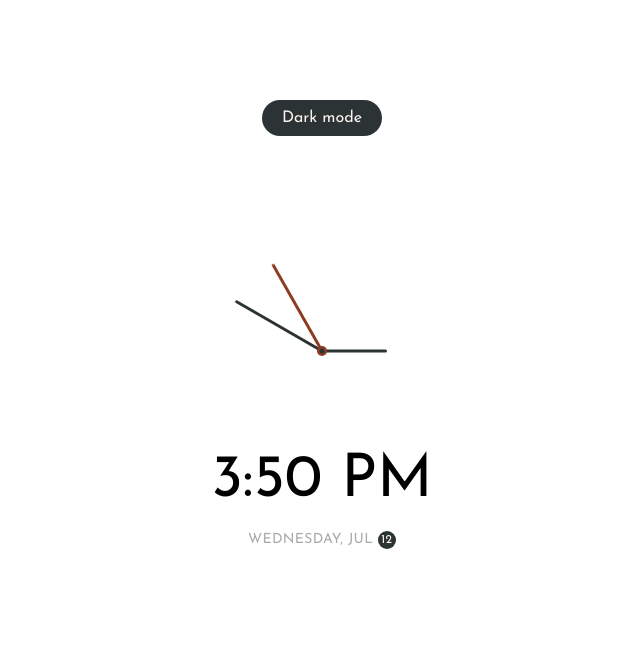
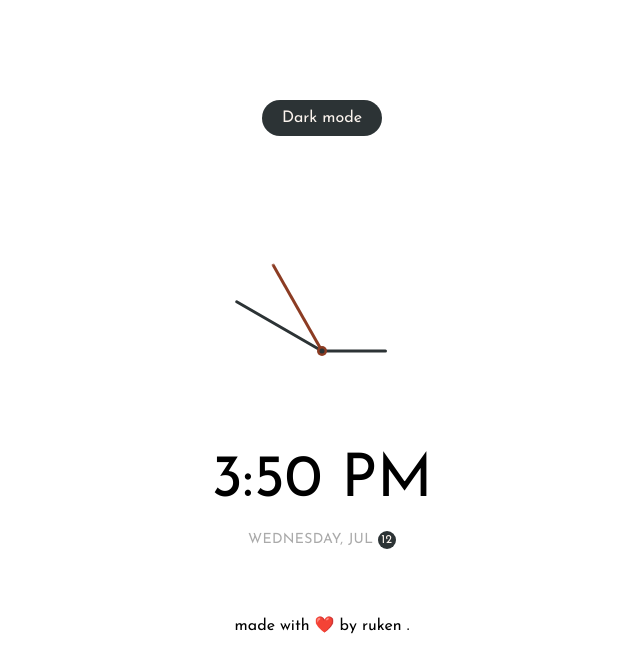
Before and after one commit to rukenerpolat/real-time-clock-javascript, a plain HTML site: page index.html in a window 1280 px wide. Shown: the whole page, without its empty margins (318-958 px from the left). Drawn offline with Linux system fonts and the light colour scheme.

Commit message:
added footer

```diff
--- a/index.html
+++ b/index.html
@@ -28,6 +28,10 @@
       <div class="date"></div>
     </div>
 
+    <footer>
+      made with ❤️ by <a href="https://github.com/rukenerpolat">ruken</a> .
+    </footer>
+
     <!-- CUSTOM JS -->
     <script src="app.js"></script>
 </body>
--- a/style.css
+++ b/style.css
@@ -142,3 +142,17 @@ body {
     transition: all 0.5s ease-in;
     font-size: 12px;
 }
+
+footer {
+    position: absolute;
+    margin-top: 35%;
+    font-size: 1rem;
+    color: var(--first-color);
+    text-align: center;
+    font-family: 'Josefin Sans', sans-serif, 'Roboto', sans-serif;
+}
+
+footer a {
+    text-decoration: none;
+    color: var(--second-color);
+}
```
